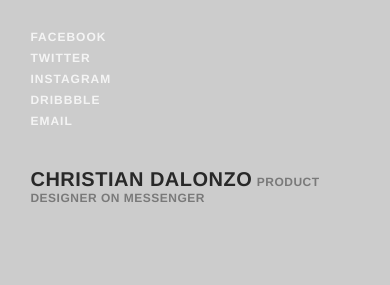
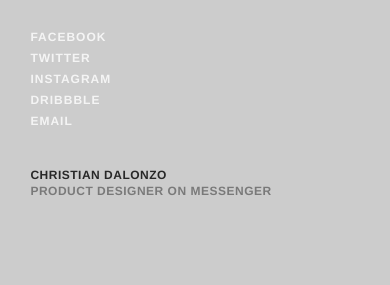
Before and after one commit to dalonzo/dalonzo, a PHP site: page /demo-portfolio-v2/index.html in a window 390 px wide. Shown: the top 285 px of the page. Run offline with PHP 8.4, Linux system fonts and the light colour scheme; some libraries are stand-ins or nearby versions.

Commit message:
Update.2

```diff
--- a/demo-portfolio-v2/style.css
+++ b/demo-portfolio-v2/style.css
@@ -225,11 +225,13 @@ a.projectlink:hover {
 	}
 
 	a.name {
-	text-decoration: none;
-	font-weight: 700;
-	font-size: 20px;
-	color: #000000;
+	display: block;
 	}
+
+	.title {
+	margin: 2px 0 0 0;
+	display: block;
+}
 
 	ul.sociallinks {
 	font-weight: 400;
```
